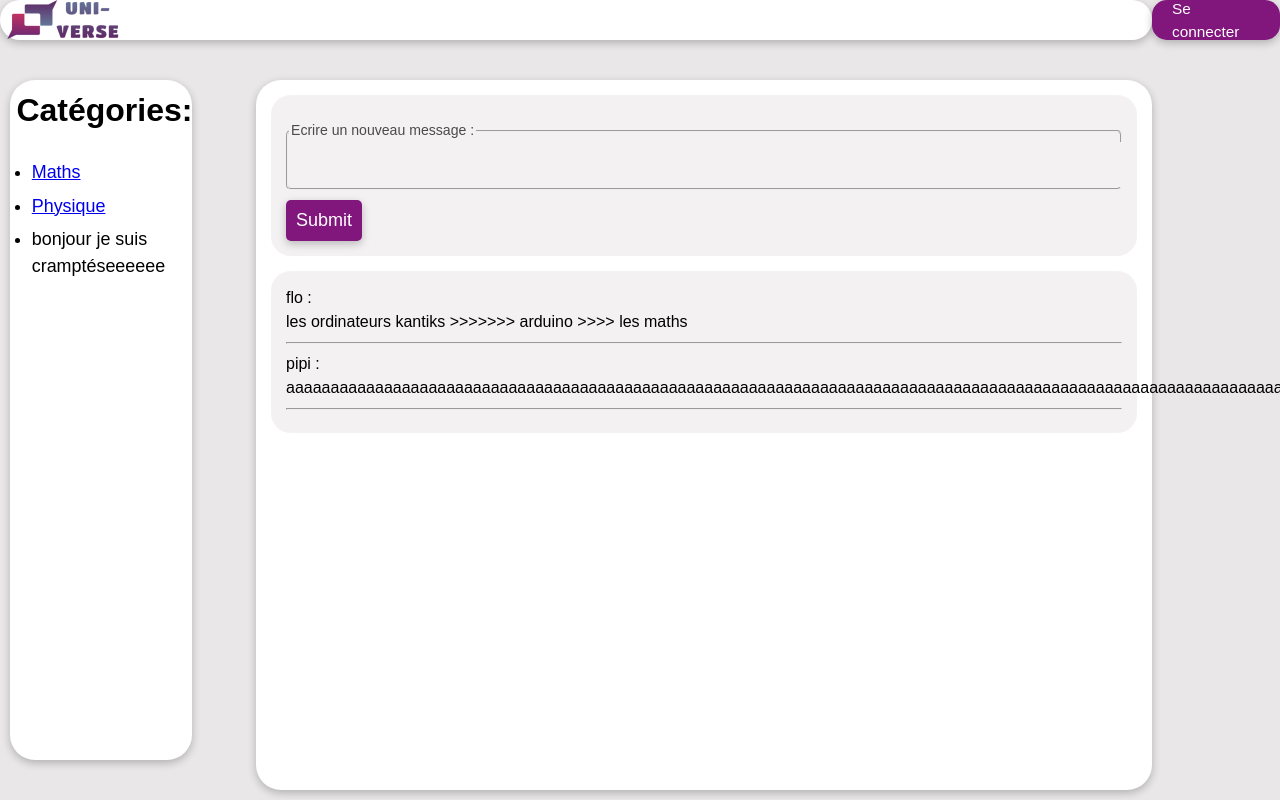
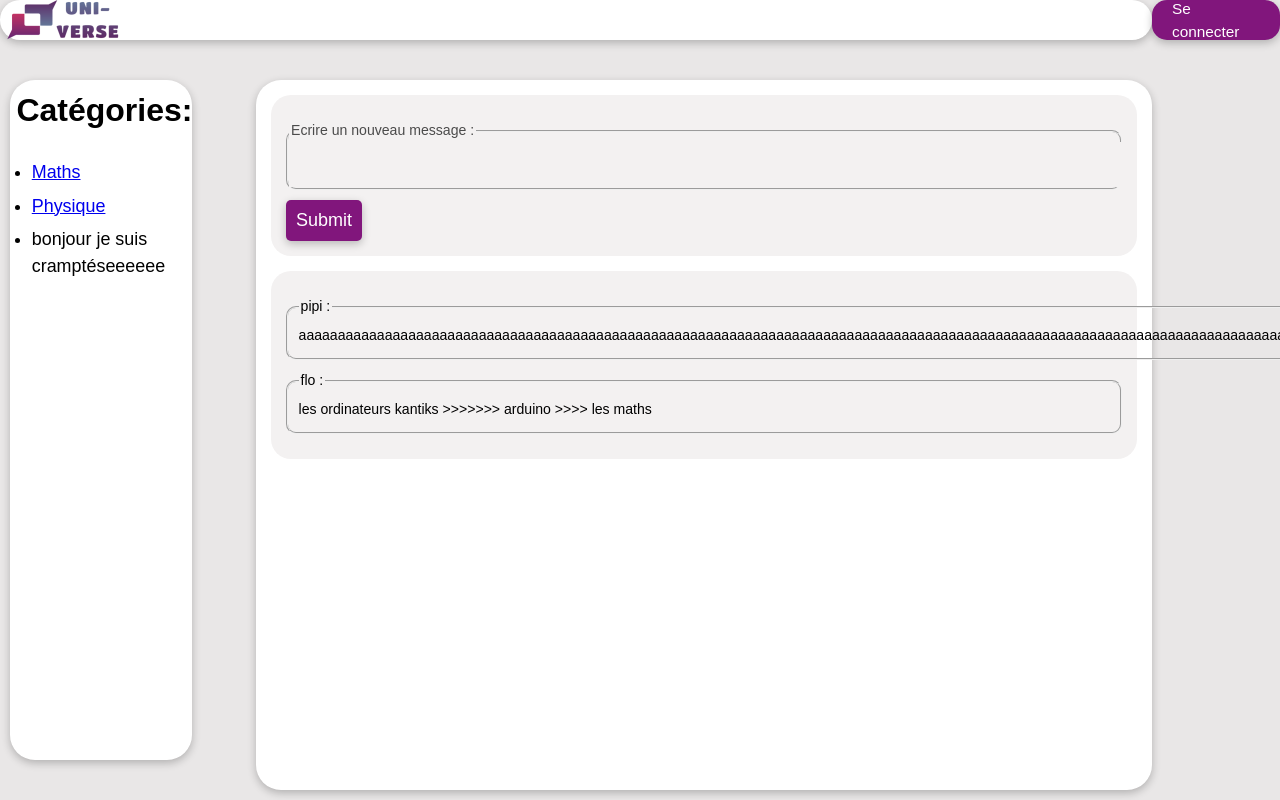
Before and after one commit to Flo-9538/Uni-verse, a PHP site: page /page1.php in a window 1280 px wide. Run offline with PHP 8.4, Linux system fonts and the light colour scheme; data comes from the database, SQL or seed files in the repository.

Commit message:
message ordre inverse

```diff
--- a/Page1.css
+++ b/Page1.css
@@ -44,15 +44,15 @@ body {
     margin-top: 15px;
 }
 
-fieldset{
+#passwordField{
     font-size: 1.1vw;
     margin: 10px 0px;
     padding: 1px;
-    border-radius: 5px;
+    border-radius: 10px;
     color: rgb(75, 75, 75);
 }
 
-fieldset:hover{
+#passwordField:hover{
     color: black;
 }
 
@@ -79,6 +79,17 @@ fieldset:hover{
 
 #envoyer:hover{
     background: rgb(102, 27, 98);
+}
+
+.users_messages{
+    font-size: 1.1vw;
+    margin: 10px 0px;
+    border-radius: 10px;
+    color: rgb(0, 0, 0);
+}
+
+p{
+    margin: 3px 0px;
 }
 
 .haut,
--- a/page1.php
+++ b/page1.php
@@ -48,17 +48,31 @@ if(isset($_POST['ok'])){
             <input type="submit" id="envoyer" name="ok">
           </form>
           <div id="message">
+
+            <?php
+            $i = 0;
+            while ($messages = $get_messages->fetch()) {
+              $list_message[$i] = $messages;
+              $i += 1;
+            }
+
+            for ($i = count($list_message)-1; $i >= 0; $i --) {
+              $user = $list_message[$i][0];
+              $mess = $list_message[$i][1];
+
+              ?>
+              <fieldset class="users_messages">
+              <?php
+              echo "<legend> $user :</legend>";
+              echo "<p> $mess</p>";
+              ?>
+              </fieldset>
               <?php
 
-          while ($messages = $get_messages->fetch()) {
-            echo "$messages[0] : <br>";
-            echo "$messages[1] <br>";
-            ?>
-            <hr>
-            <?php
             }
 
             ?>
+
           </div>
         </div>
         <div class="gauche">
```
Lines whose indentation alone changed are shown as unchanged.
